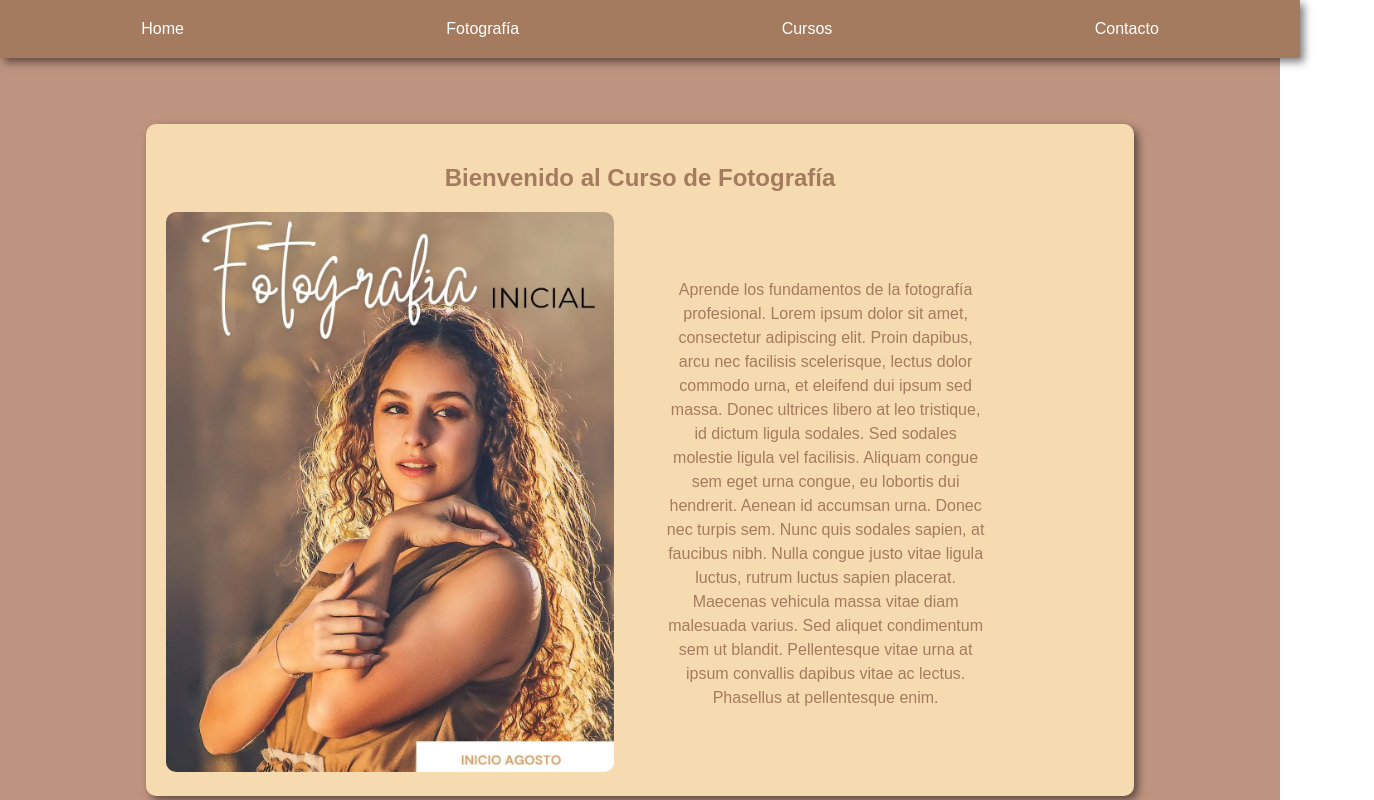
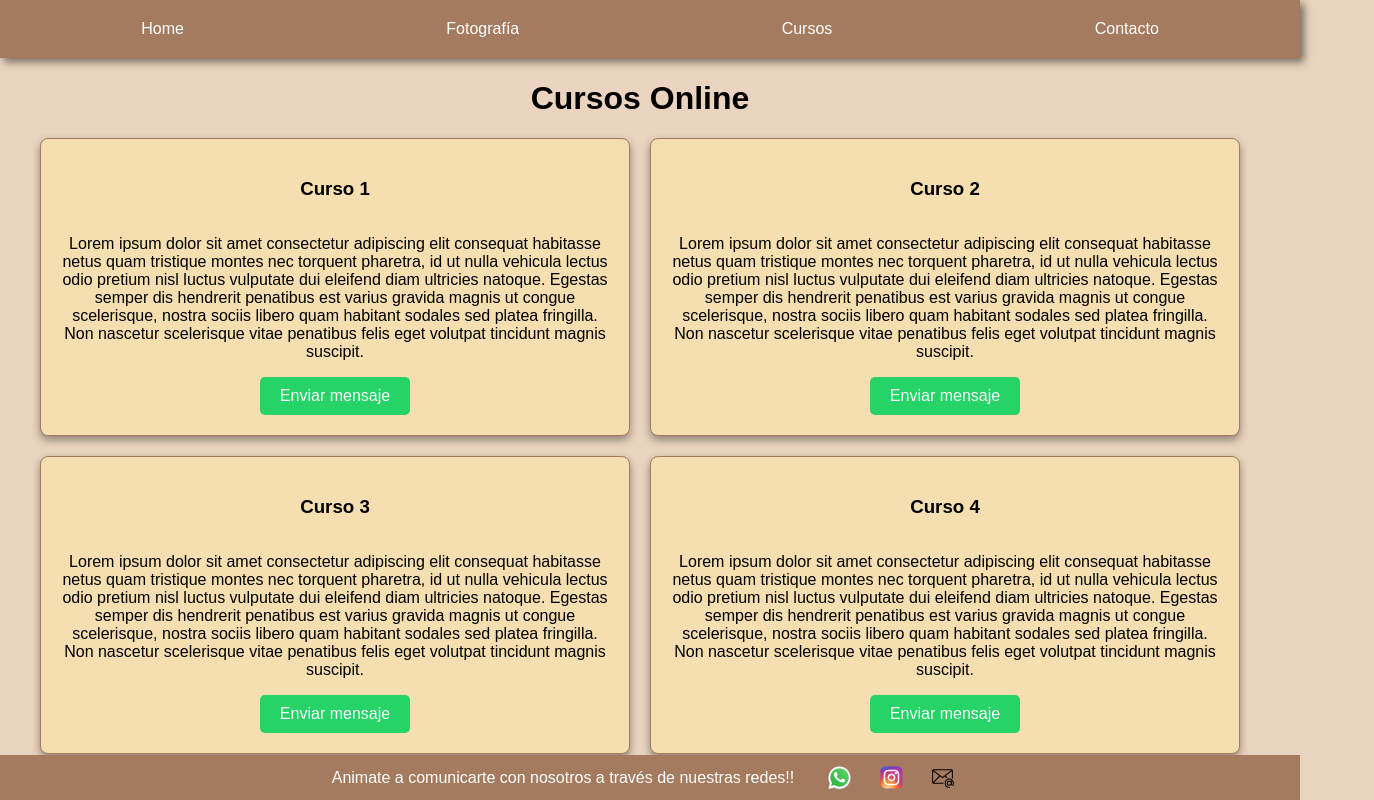
Before and after one commit to Adrianl93/cristianph, a React (Create React App) app: page /OnlineCourses in a window 1280 px wide. Shown: the top 800 px of the page, 1374 px wide, since content can reach past the window. Built offline with nearby package versions, Linux system fonts and the light colour scheme.

Commit message:
online courses ready

```diff
--- a/package.json
+++ b/package.json
@@ -11,6 +11,7 @@
     "react": "^18.3.1",
     "react-dom": "^18.3.1",
     "react-image-gallery": "^1.3.0",
+    "react-router-dom": "^6.25.1",
     "react-scripts": "5.0.1",
     "web-vitals": "^2.1.4"
   },
--- a/src/App.css
+++ b/src/App.css
@@ -8,15 +8,18 @@ body {
   font-family: Arial, sans-serif;
   margin: 0;
   padding: 0;
+  background-color: #EAD4BF;
 }
 
 .navbar {
   position: fixed;
+  top: 0; /* Asegura que se quede en la parte superior */
   width: 100%;
   display: flex;
   justify-content: space-around;
   background: var(--primary-color);
   padding: 10px;
+  z-index: 1000; /* Asegura que se quede por encima del contenido */
 }
 
 .navbar a {
@@ -30,6 +33,7 @@ body {
   border-radius: 5px;
   color: black;
 }
+
 
 .section {
   height: 100vh;
@@ -91,11 +95,14 @@ body {
 }
 
 .footer {
+  position: fixed;
+  bottom: 0; /* Asegura que se quede en la parte inferior */
+  width: 100%;
   background: var(--primary-color);
   color: white;
   padding: 10px;
   text-align: center;
-
+  z-index: 1000; /* Asegura que se quede por encima del contenido */
 }
 
 .footer a {
--- a/src/App.js
+++ b/src/App.js
@@ -1,4 +1,7 @@
 import React, { useEffect } from 'react';
+import { BrowserRouter as Router, Route, Routes } from 'react-router-dom';
+import OnlineCourses from './components/OnlineCourses';
+import Home from './components/Home';
 import NavBar from './components/NavBar';
 import Section from './components/Section';
 import Footer from './components/Footer';
@@ -75,7 +78,35 @@ const projectData = {
         whatsapp: "https://wa.me/3584601279",
         instagram: "https://www.instagram.com/cristianbarizonephotography"
     },
+    onlineCourses:  {
+        curso1: {
+            id:1,
+            title: 'Curso 1',
+            description: 'Lorem ipsum dolor sit amet consectetur adipiscing elit consequat habitasse netus quam tristique montes nec torquent pharetra, id ut nulla vehicula lectus odio pretium nisl luctus vulputate dui eleifend diam ultricies natoque. Egestas semper dis hendrerit penatibus est varius gravida magnis ut congue scelerisque, nostra sociis libero quam habitant sodales sed platea fringilla. Non nascetur scelerisque vitae penatibus felis eget volutpat tincidunt magnis suscipit.',
+            whatsappMessage: 'Hola, estoy interesado en el Curso 1',
+        },
+        curso2: {
+            id:2,
+            title: 'Curso 2',
+            description: 'Lorem ipsum dolor sit amet consectetur adipiscing elit consequat habitasse netus quam tristique montes nec torquent pharetra, id ut nulla vehicula lectus odio pretium nisl luctus vulputate dui eleifend diam ultricies natoque. Egestas semper dis hendrerit penatibus est varius gravida magnis ut congue scelerisque, nostra sociis libero quam habitant sodales sed platea fringilla. Non nascetur scelerisque vitae penatibus felis eget volutpat tincidunt magnis suscipit.',
+            whatsappMessage: 'Hola, estoy interesado en el Curso 2',
+        },
+        curso3: {
+            id:3,
+            title: 'Curso 3',
+            description: 'Lorem ipsum dolor sit amet consectetur adipiscing elit consequat habitasse netus quam tristique montes nec torquent pharetra, id ut nulla vehicula lectus odio pretium nisl luctus vulputate dui eleifend diam ultricies natoque. Egestas semper dis hendrerit penatibus est varius gravida magnis ut congue scelerisque, nostra sociis libero quam habitant sodales sed platea fringilla. Non nascetur scelerisque vitae penatibus felis eget volutpat tincidunt magnis suscipit.',
+            whatsappMessage: 'Hola, estoy interesado en el Curso 3',
+        },
+        curso4: {
+            id:4,
+            title: 'Curso 4',
+            description: 'Lorem ipsum dolor sit amet consectetur adipiscing elit consequat habitasse netus quam tristique montes nec torquent pharetra, id ut nulla vehicula lectus odio pretium nisl luctus vulputate dui eleifend diam ultricies natoque. Egestas semper dis hendrerit penatibus est varius gravida magnis ut congue scelerisque, nostra sociis libero quam habitant sodales sed platea fringilla. Non nascetur scelerisque vitae penatibus felis eget volutpat tincidunt magnis suscipit.',
+            whatsappMessage: 'Hola, estoy interesado en el Curso 4',
+        }
+    }
 };
+
+
 
 function App() {
     useEffect(() => {
@@ -85,13 +116,27 @@ function App() {
     }, []);
 
     return (
+        <Router>
             <div className="App">
                 <NavBar data={projectData.navBar} />
+                <Routes>
+                    {/* Ruta para la página principal */}
+                    <Route path="/" element={<Home data={projectData} />} />
+
+                    {/* Ruta para la página de Cursos Online */}
+                    <Route path="/OnlineCourses" element={<OnlineCourses data={projectData} />} />
+
+                    {/* Rutas para las secciones */}
                     {projectData.sections.map((section) => (
-                <Section key={section.id} data={section} />
+                        <Route key={section.id} path={`/${section.id}`} element={<Section data={section} />} />
                     ))}
+
+                    {/* Ruta por defecto o 404 */}
+                    <Route path="*" element={<div>404 Not Found</div>} />
+                </Routes>
                 <Footer data={projectData.footer} />
             </div>
+        </Router>
     );
 }
 
--- a/src/components/Courses.js
+++ b/src/components/Courses.js
@@ -1,10 +1,12 @@
 import React, { useState, useEffect } from 'react';
+import { useNavigate } from 'react-router-dom';
 import '../styles/Courses.css';
 import whatsappIcon from '../assets/whatsappIcon.svg';
 
 const Courses = ({ data }) => {
     const [timeLeft, setTimeLeft] = useState({});
     const courseStartDate = new Date(data.courseStartDate);
+    const navigate = useNavigate(); // Hook para redireccionar
 
     useEffect(() => {
         const timer = setInterval(() => {
@@ -35,9 +37,12 @@ const Courses = ({ data }) => {
         window.open(url, '_blank');
     };
 
+    const handleViewCoursesClick = () => {
+        navigate('/OnlineCourses'); // Redirige a la página de cursos online
+    };
+
     return (
         <div className="course-container">
-
             <div className="contentGrid">
                 <div className="course-image-container">
                     <img src={data.image} alt="Curso de fotografía" className="course-image" />
@@ -46,9 +51,9 @@ const Courses = ({ data }) => {
                     <h2>{data.title}</h2>
                     <p>{data.description}</p>
                     <button className="whatsapp-button" onClick={handleWhatsAppClick}>
-                        Inscribirse&nbsp;&nbsp;&nbsp;&nbsp;<p></p><img src={whatsappIcon} alt="WhatsApp Icon" width="25" height="25" />
+                        Inscribirse&nbsp;&nbsp;&nbsp;&nbsp;<img src={whatsappIcon} alt="WhatsApp Icon" width="25" height="25" />
                     </button>
-            <div className="countdown">
+                    <div className="countdown">
                         <h3>El próximo curso comienza en:</h3>
                         <div id="timer" className="timer">
                             <div>{timeLeft.days}<span>días</span></div>
@@ -57,11 +62,15 @@ const Courses = ({ data }) => {
                             <div>{timeLeft.seconds}<span>segundos</span></div>
                         </div>
                     </div>
-
+                    <br></br>
+                    <br></br>
+                    <br></br>
+                    <h3>Si no puedes asistir, siempre puedes comprar nuestros cursos online clickeando aquí:</h3>
+                    <button className="view-courses-button" onClick={handleViewCoursesClick}>
+                        Ver Cursos Online
+                    </button>
                 </div>
-
             </div>
-
         </div>
     );
 };
--- /dev/null
+++ b/src/components/Home.js
@@ -0,0 +1,14 @@
+import React from 'react';
+import Section from './Section';
+
+const Home = ({ data }) => {
+    return (
+        <div className="home">
+            {data.sections.map((section) => (
+                <Section key={section.id} data={section} />
+            ))}
+        </div>
+    );
+};
+
+export default Home;
--- a/src/components/NavBar.js
+++ b/src/components/NavBar.js
@@ -4,9 +4,9 @@ import '../styles/NavBar.css';
 const NavBar = ({ data }) => {
     return (
         <nav className="navbar">
-            <a href="#home">{data.home}</a>
+            <a href="/">Home</a>
             {data.sections.map((section) => (
-                <a key={section.id} href={`#${section.id}`}>{section.label}</a>
+                <a key={section.id} href={`/#${section.id}`}>{section.label}</a>
             ))}
         </nav>
     );
--- /dev/null
+++ b/src/components/OnlineCourses.js
@@ -0,0 +1,63 @@
+import React from 'react';
+import '../styles/OnlineCourses.css';
+
+const CourseItem = ({ title, description, whatsappMessage }) => {
+    const handleClick = () => {
+        window.open(`https://wa.me/3584601279?text=${encodeURIComponent(whatsappMessage)}`, '_blank');
+    };
+
+    return (
+        <div className="course-item">
+            <h3>{title}</h3>
+            <p>{description}</p>
+            <button onClick={handleClick} className="whatsapp-button">
+                Enviar mensaje
+            </button>
+        </div>
+    );
+};
+
+const OnlineCourses = ({ data }) => {
+    const courses = [
+        {
+            title: data.onlineCourses.curso1.title,
+            description: data.onlineCourses.curso1.description,
+            whatsappMessage: data.onlineCourses.curso1.whatsappMessage
+        },
+        {
+            title: data.onlineCourses.curso2.title,
+            description: data.onlineCourses.curso2.description,
+            whatsappMessage: data.onlineCourses.curso2.whatsappMessage
+        },
+        {
+            title: data.onlineCourses.curso3.title,
+            description: data.onlineCourses.curso3.description,
+            whatsappMessage: data.onlineCourses.curso3.whatsappMessage
+        },
+        {
+            title: data.onlineCourses.curso4.title,
+            description: data.onlineCourses.curso4.description,
+            whatsappMessage: data.onlineCourses.curso4.whatsappMessage
+        }
+    ];
+
+    return (
+        <div className="courses-container">
+            <div className="courses-online">
+                <h1>Cursos Online</h1>
+                <div className="courses-grid">
+                    {courses.map((course, index) => (
+                        <CourseItem
+                            key={index}
+                            title={course.title}
+                            description={course.description}
+                            whatsappMessage={course.whatsappMessage}
+                        />
+                    ))}
+                </div>
+            </div>
+        </div>
+    );
+};
+
+export default OnlineCourses;
--- /dev/null
+++ b/src/styles/OnlineCourses.css
@@ -0,0 +1,56 @@
+/* Contenedor principal con tamaño fijo */
+.courses-container {
+    max-width: 1200px; /* Ajusta el ancho según tus necesidades */
+    margin: 0 auto; /* Centra el contenedor horizontalmente */
+    margin-top: 10vh;
+
+}
+
+/* Contenedor de cursos */
+.courses-online {
+    text-align: center; /* Centra el texto del encabezado */
+    background-color: #EAD4BF;
+}
+
+/* Estilos de la grilla */
+.courses-grid {
+    display: grid;
+    grid-template-columns: repeat(2, 1fr); /* Dos columnas iguales */
+    gap: 20px; /* Espacio entre los items de la grilla */
+}
+
+/* Estilos para cada curso */
+.course-item {
+    border: 1px solid #A47B5E; /* Borde del curso */
+    border-radius: 8px; /* Bordes redondeados */
+    box-shadow: 0 4px 8px rgba(0, 0, 0, 0.4); /* Sombra sutil */
+    padding: 20px; /* Espaciado interno */
+    height: 32vh;
+    display: flex;
+    flex-direction: column;
+    align-items: center; /* Centra el contenido horizontalmente */
+    background-color: #f5dfb0;
+}
+
+/* Contenedor del botón de WhatsApp dentro del curso */
+.course-item .button-container {
+    width: 100%; /* Asegura que el contenedor del botón ocupe el ancho completo */
+    display: flex;
+    justify-content: center; /* Centra el botón horizontalmente */
+    margin-top: auto; /* Empuja el botón hacia el fondo del item */
+}
+
+/* Estilos para el botón de WhatsApp */
+.whatsapp-button {
+    background-color: #25d366; /* Color de WhatsApp */
+    color: white;
+    border: none;
+    padding: 10px 20px;
+    border-radius: 5px;
+    cursor: pointer;
+    font-size: 16px;
+}
+
+.whatsapp-button:hover {
+    background-color: #128c7e; /* Color de WhatsApp en hover */
+}
```
Also changed, not shown: src/styles/Courses.css (+14 -0 lines), 1 other file (tests, documents, lock files or other folders). Lines whose indentation alone changed are shown as unchanged.
